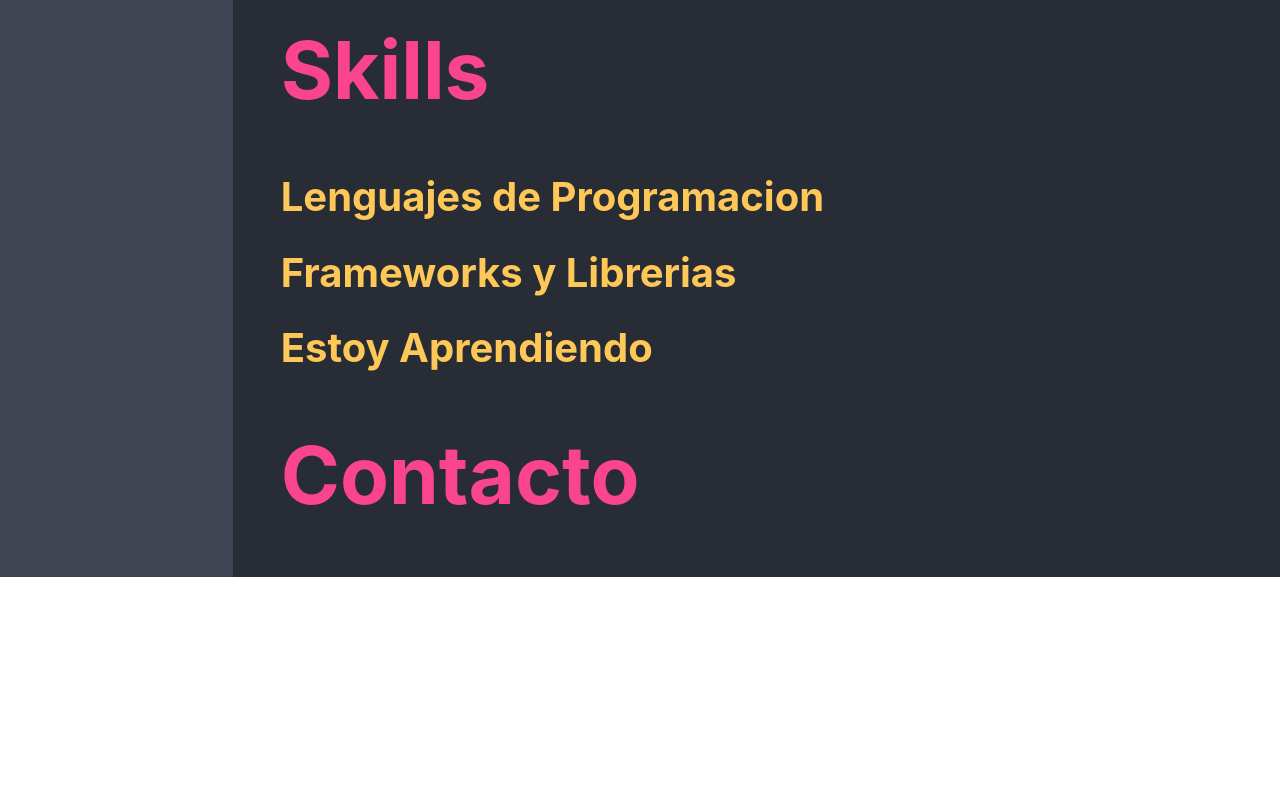
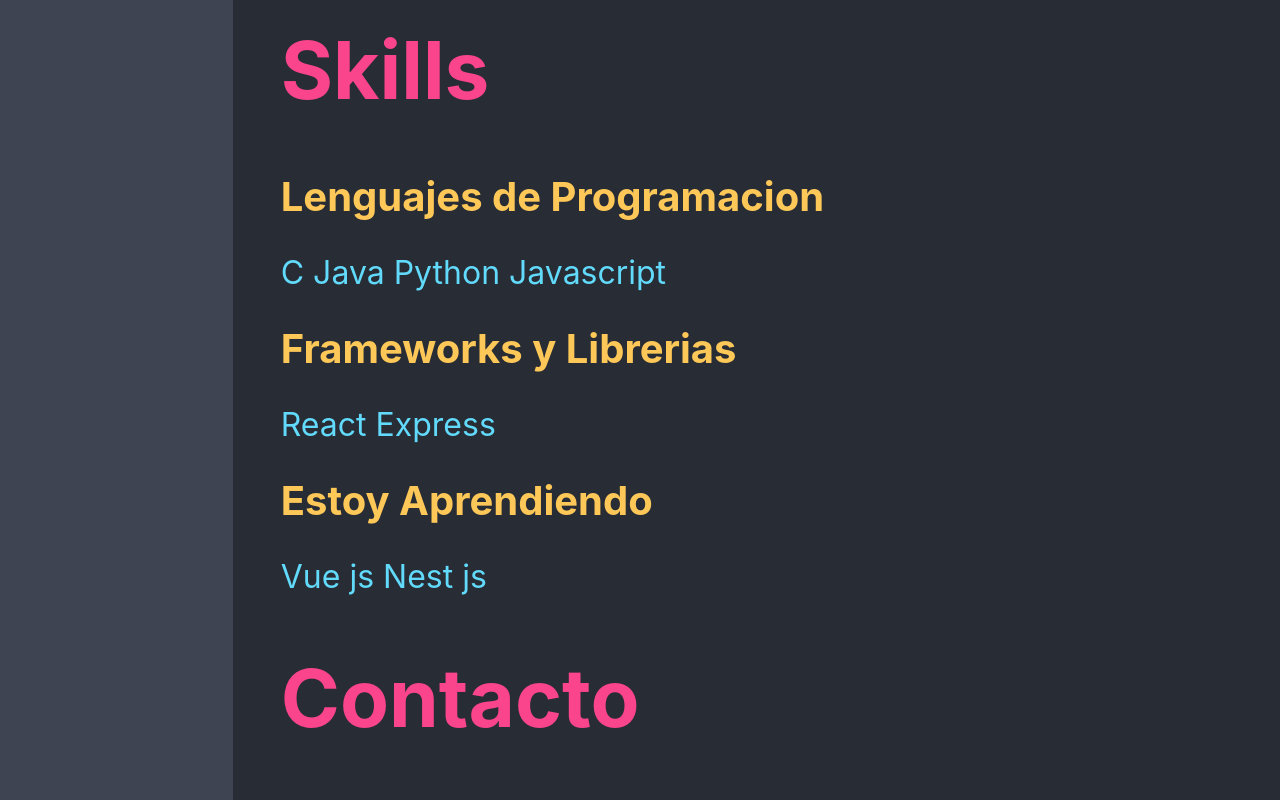
Before and after one commit to SteveBartmoss/cvSteve, a React (Create React App) app: page / in a window 1280 px wide. Shown: the part 2262-3062 px from the top of the page. Before the commit the page ends 2839 px from the top, so only its background shows below. Built offline with nearby package versions, Linux system fonts and the light colour scheme.

Commit message:
se agrego el contenido de la seccion de habilidades

```diff
--- a/src/App.js
+++ b/src/App.js
@@ -129,9 +129,15 @@ function App() {
 
             <div className='div-tittle'>
               <h1 className='tittle-section'>Skills</h1>
+            </div>
+
+            <div className='div-content'>
               <h1 className='sub-tittle'>Lenguajes de Programacion</h1>
+              <p className='text-content'>C Java Python Javascript</p>
               <h1 className='sub-tittle'>Frameworks y Librerias</h1>
+              <p className='text-content'>React Express</p>
               <h1 className='sub-tittle'>Estoy Aprendiendo</h1>
+              <p className='text-content'>Vue js Nest js</p>
             </div>
 
           </div>
@@ -140,6 +146,10 @@ function App() {
 
             <div className='div-tittle'>
               <h1 className='tittle-section'>Contacto</h1>
+            </div>
+
+            <div className='div-content'>
+
             </div>
 
           </div>
```
